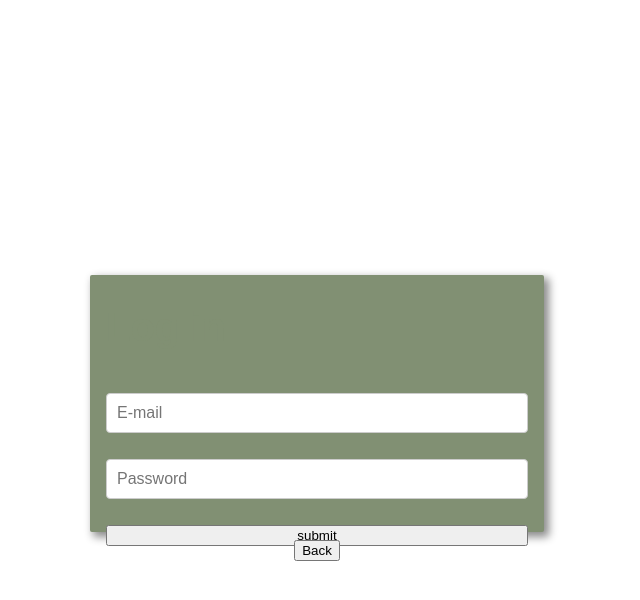
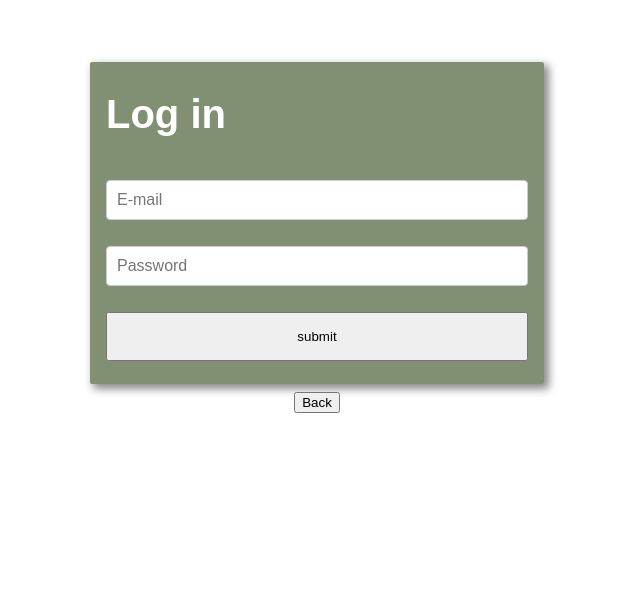
Before and after one commit to hollyniquette/lets-get-local, a React (Vite) app in the folder client/: page /login in a window 1280 px wide. Shown: the part 186-786 px from the top of the page, without its empty margins (323-963 px from the left). Built offline with nearby package versions, Linux system fonts and the light colour scheme.

Commit message:
css fixes

```diff
--- a/client/src/App.css
+++ b/client/src/App.css
@@ -1,5 +1,5 @@
 :root {
-    --gray: rgb(42,42,42);
+  --gray: rgb(42, 42, 42);
 }
 
 body {
@@ -47,7 +47,6 @@ header nav button {
   padding: 10px;
 }
 
-
 .container {
   width: 500px;
   height: 200px;
@@ -58,21 +57,21 @@ header nav button {
   text-align: center;
   margin: 0 auto;
   margin-top: 10px;
-
 }
 
-.form-wrapper{
+.form-wrapper {
   display: flex;
   flex-direction: column;
-    justify-content: center;
+  /* justify-content: center; */
   align-items: center;
   padding: 15rem;
   height: 90vh;
 }
-.card{
+
+.card {
   display: flex;
   flex-direction: column;
-    height: 250px;
+  /* height: 250px; */
   width: fit-content;
   padding: 0.2rem 1rem;
   margin: 0.5rem;
@@ -81,7 +80,7 @@ header nav button {
   border-radius: 2px;
   gap: 1rem;
 }
-.input{
+.input {
   padding: 0.1rem;
   font-size: 1rem;
   margin-bottom: 1rem;
@@ -163,7 +162,6 @@ input[type="text"] {
   border-radius: 4px;
 }
 
-
 /* Styles for the submit button */
 input[type="submit"] {
   background-color: rgb(129, 144, 115);
@@ -178,3 +176,9 @@ input[type="submit"] {
 input[type="submit"]:hover {
   background-color: rgb(174, 195, 174);
 }
+
+#signup-submit,
+#login-submit {
+  padding: 15px;
+  margin-bottom: 20px;
+}
--- a/client/src/components/Login.jsx
+++ b/client/src/components/Login.jsx
@@ -34,7 +34,7 @@ export default function Login() {
     <div className="form-wrapper">
       <form>
         <div className="card">
-          <h1>Log in</h1>
+          <h1 style={{ color: "white" }}>Log in</h1>
           <input
             className="input"
             name="email"
--- a/client/src/components/Signup.jsx
+++ b/client/src/components/Signup.jsx
@@ -35,7 +35,7 @@ export default function Signup() {
     <div className="form-wrapper">
       <form>
         <div className="card">
-          <h1>Sign Up</h1>
+          <h1 style={{ color: "white" }}>Sign Up</h1>
           <input
             className="input"
             name="username"
```
Lines whose indentation alone changed are shown as unchanged.
